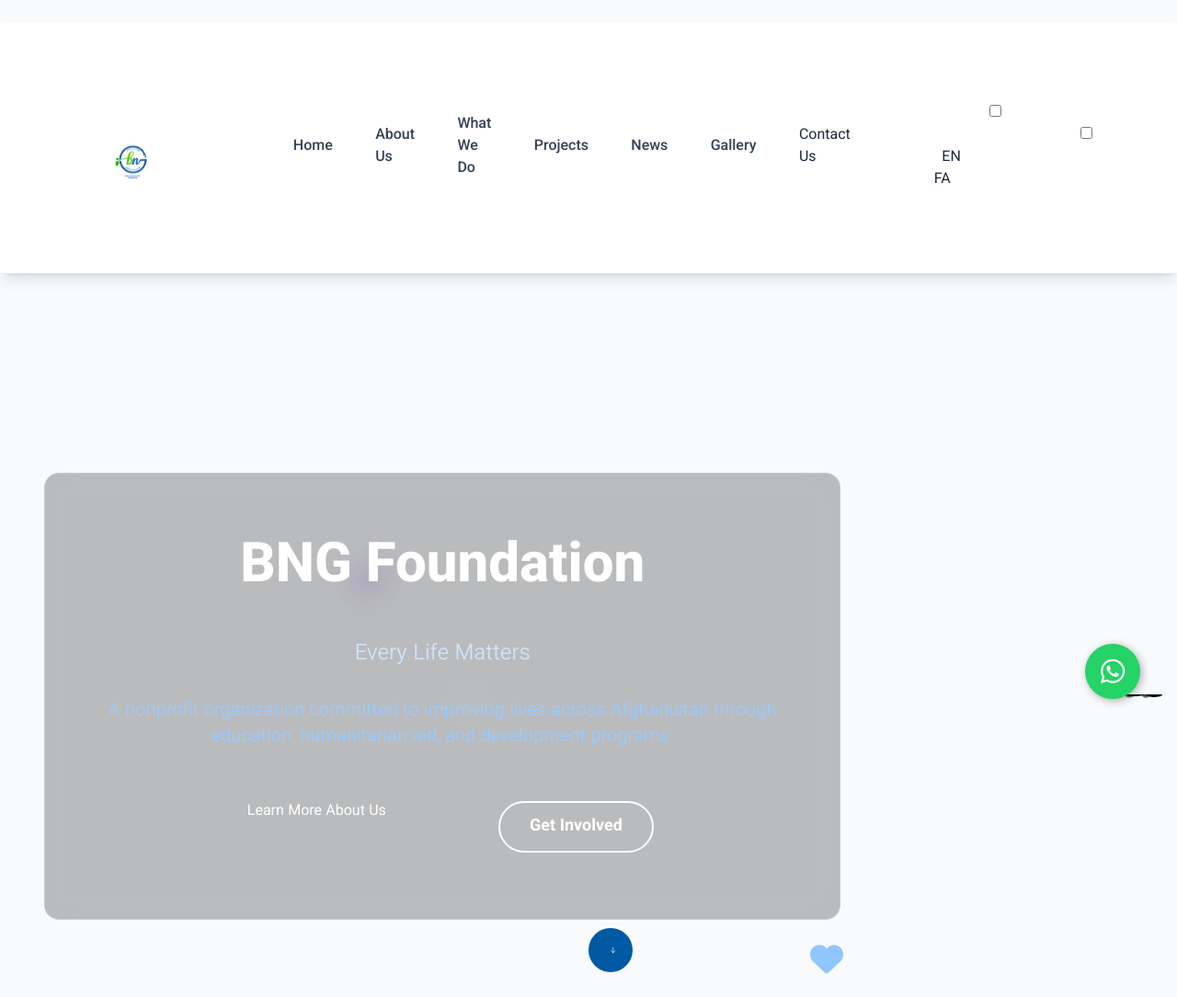
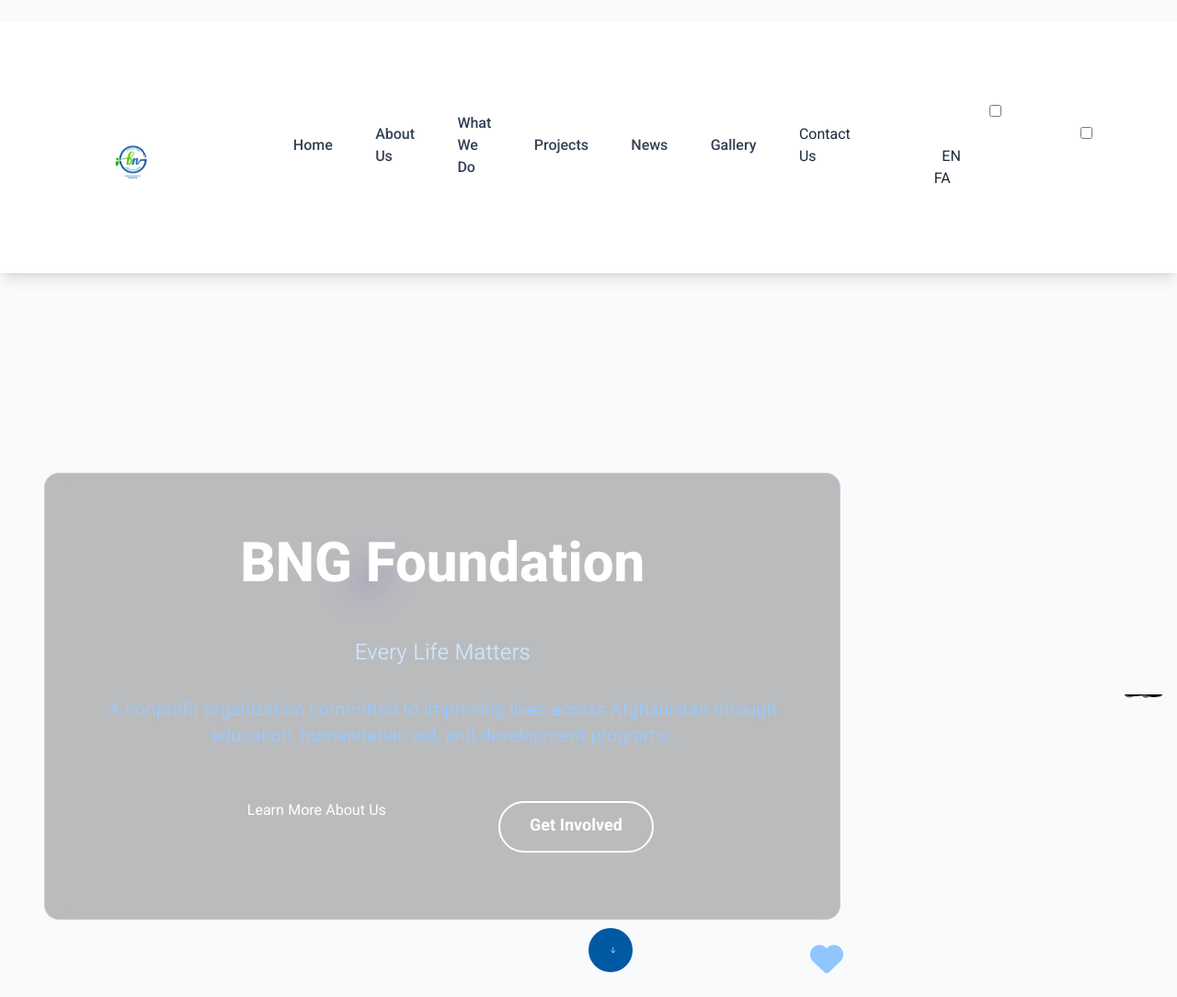
Before and after one commit to wahidullahsharify/bnggroup, a plain HTML site: page index.html in a window 1280 px wide. Shown: the top 1084 px of the page at 92% size. Drawn offline with nearby package versions, Linux system fonts and the light colour scheme.

Commit message:
Update index.html

```diff
--- a/index.html
+++ b/index.html
@@ -469,32 +469,7 @@
       .text-shadow-md { text-shadow: 0 4px 8px rgba(0, 0, 0, 0.4); }
 
 
-        /* WhatsApp Floating Icon Styles */
-            .whatsapp-float {
-              position: fixed;
-              width: 60px;
-              height: 60px;
-              bottom: 40px;
-              right: 40px;
-              background-color: #25d366;
-              color: #FFF;
-              border-radius: 50px;
-              text-align: center;
-              font-size: 30px;
-              box-shadow: 2px 2px 10px rgba(0, 0, 0, 0.3);
-              z-index: 1000;
-              display: flex;
-              align-items: center;
-              justify-content: center;
-              transition: transform 0.3s ease-in-out;
-            }
-            .whatsapp-float:hover {
-              transform: scale(1.1);
-            }
-            html[dir="rtl"] .whatsapp-float {
-              right: auto;
-              left: 40px;
-            }
+
   </style>
 </head>
 <body class="bg-slate-50 text-slate-800 dark:bg-slate-900 dark:text-slate-200">
```
